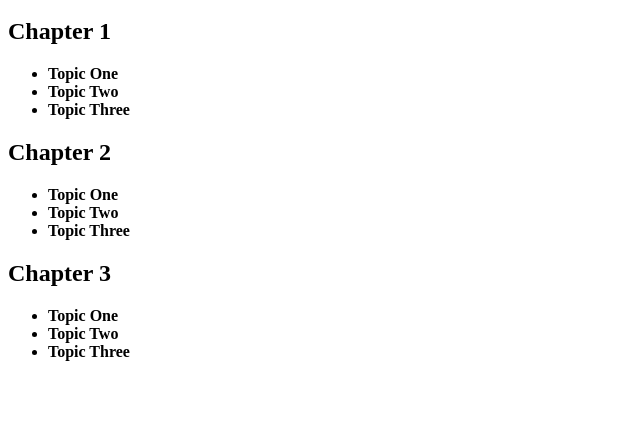
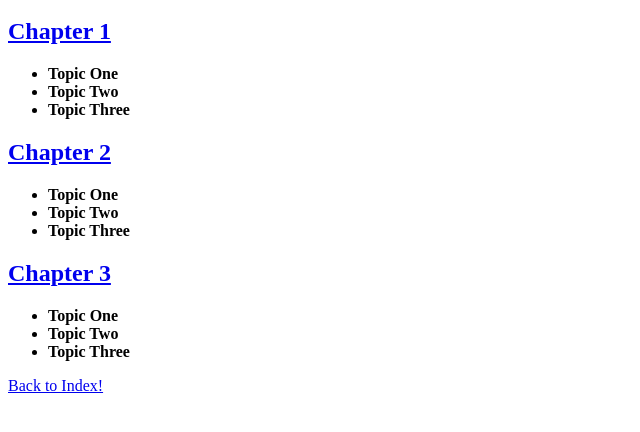
Before and after one commit to Tristan-K17/links, a plain HTML site: page toc.html in a window 1280 px wide. Shown: the part 48-480 px from the top of the page, without its empty margins (0-640 px from the left). Drawn offline with Linux system fonts and the light colour scheme.

Commit message:
Update toc.html

```diff
--- a/toc.html
+++ b/toc.html
@@ -7,21 +7,22 @@
 <body>
 <h1>Table of Contents</h1>
 
-<h2><a link="chapter1.html">Chapter 1<a/></h2>
+<h2><a href="chapter1.html"> Chapter 1 <a/></h2>
 	<ul>
 		<li><b>Topic One</b></li>
 		<li><b>Topic Two</b></li>
 		<li><b>Topic Three</b></li>
-	</ul><h2>Chapter 2</h2>
+	</ul><h2> <a href="chapter2.html"> Chapter 2 </a></h2>
 	<ul>
 		<li><b>Topic One</b></li>
 		<li><b>Topic Two</b></li>
 		<li><b>Topic Three</b></li>
-	</ul><h2>Chapter 3</h2>
+	</ul><h2><a href="chapter3.html"> Chapter 3</a></h2>
 	<ul>
 		<li><b>Topic One</b></li>
 		<li><b>Topic Two</b></li>
 		<li><b>Topic Three</b></li>
 	</ul>
+<p> <a href="index.html">Back to Index! </a></p>
 </body>
 </html>
```
